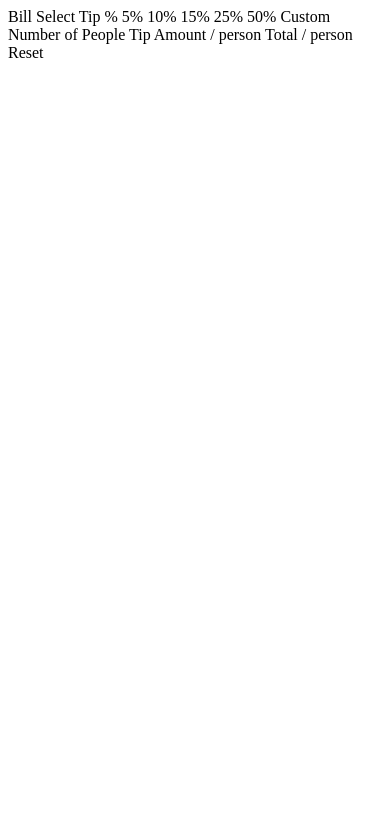
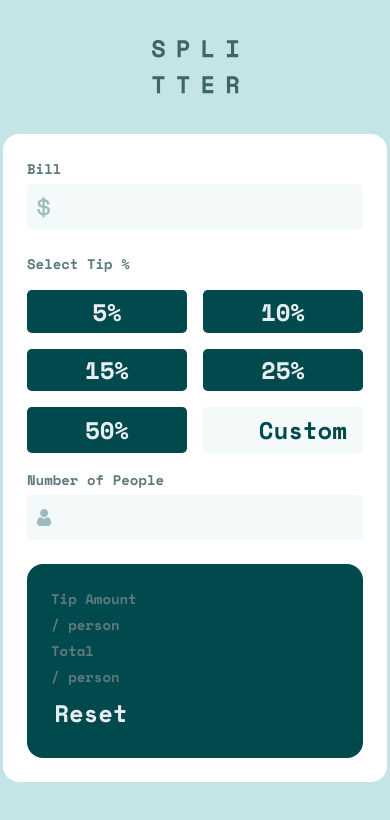
Before and after one commit to juliabush/tip-calculator-app, a plain HTML site: page index.html in a window 390 px wide. Drawn offline with nearby package versions, Linux system fonts and the light colour scheme.

Commit message:
Most of the mobile sdesign done

```diff
--- a/index.html
+++ b/index.html
@@ -5,31 +5,45 @@
   <meta name="viewport" content="width=device-width, initial-scale=1.0"> <!-- displays site properly based on user's device -->
 
   <link rel="icon" type="image/png" sizes="32x32" href="./images/favicon-32x32.png">
-
+  <link rel="stylesheet" href="style.css">
   <title>Julia | Tip calculator app</title>
-
+  <script defer src="main.js"></script>
 </head>
 <body>
-
-  Bill
-
+<main class="calculator-website__container">
+  <img src="/images/logo.svg" alt="" class="company__logo">
+  <article class="calculator-component__container">
+        <p class="bill__label">Bill</p>
+        <input type="number" class="input bill">
+<p class="tip-buttons__label">
   Select Tip %
-  5%
-  10%
-  15%
-  25%
-  50%
-  Custom
-
-  Number of People
-
-  Tip Amount
-  / person
-
-  Total
-  / person
-
-  Reset
-
+</p>
+<section class="tip-buttons__grid">
+  <button>5%</button>
+  <button>10%</button>
+  <button>15%</button>
+  <button>25%</button>
+  <button>50%</button>
+  <input type="number" placeholder="Custom" class="input tip" id="tip"></input>
+</section>
+<p class="ppl-label">Number of People</p>
+<input type="number" class="input ppl">
+<section class="tip-result__conatiner">
+  <div class="tip-flex__row">
+    <div class="tip-mini__flex-row">
+      <p class="tip-title">Tip Amount</p>
+  <p class="tip-caption">/ person</p>
+    </div>
+  </div>
+  <div class="tip-flex__row">
+    <div class="tip-mini__flex-row">
+      <p class="tip-title">Total</p>
+      <p class="tip-caption">/ person</p>
+    </div>
+  </div>
+  <button class="reset-button">Reset</button>
+</section>
+  </article>
+</main>
 </body>
 </html>
--- a/style.css
+++ b/style.css
@@ -0,0 +1,162 @@
+@import url('https://fonts.googleapis.com/css2?family=Space+Mono:ital,wght@0,400;0,700;1,400;1,700&display=swap');
+
+:root {
+    /* Fonts */
+    --ff-main: 'Space Mono';
+    --font-size-inputs: 1.5rem;
+    --fw-main: 700;
+
+    /* Colors */
+         /* ### Primary */
+        --clr-Strongcyan: hsl(172, 67%, 45%);
+
+        /* ### Neutral */
+
+        --clr-Verydarkcyan: hsl(183, 100%, 15%);
+        --clr-Darkgrayishcyan: hsl(186, 14%, 43%);
+        --clr-Grayishcyan: hsl(184, 14%, 56%);
+        --clr-Lightgrayishcyan: hsl(185, 41%, 84%);
+        --clr-Verylightgrayishcyan: hsl(189, 41%, 97%);
+        --clr-White: hsl(0, 0%, 100%);
+
+}
+/* 1. Use a more-intuitive box-sizing model */
+*, *::before, *::after {
+    box-sizing: border-box;
+  }
+
+  /* 2. Remove default margin */
+  * {
+    margin: 0;
+  }
+
+  body {
+    /* 3. Add accessible line-height */
+    line-height: 1.5;
+    /* 4. Improve text rendering */
+    -webkit-font-smoothing: antialiased;
+  }
+
+  /* 5. Improve media defaults */
+  img, picture, video, canvas, svg {
+    display: block;
+    max-width: 100%;
+  }
+
+  /* 6. Inherit fonts for form controls */
+  input, button, textarea, select {
+    font: inherit;
+  }
+
+  /* 7. Avoid text overflows */
+  p, h1, h2, h3, h4, h5, h6 {
+    overflow-wrap: break-word;
+  }
+
+  /* 8. Improve line wrapping */
+  p {
+    text-wrap: pretty;
+  }
+  h1, h2, h3, h4, h5, h6 {
+    text-wrap: balance;
+  }
+
+  /*
+    9. Create a root stacking context
+  */
+  #root, #__next {
+    isolation: isolate;
+  }
+  html {
+    height: 100%;
+    display: grid;
+    justify-content: center;
+    background-color: var(--clr-Lightgrayishcyan);
+  }
+  main {
+    display: grid;
+    background-color: var(--clr-Lightgrayishcyan);
+    font-family: var(--ff-main);
+    font-weight: var(--fw-main);
+  }
+   p {
+    color: var(--clr-Darkgrayishcyan);
+    font-size: 0.875rem;
+    margin-bottom: .3rem;
+   }
+  .company__logo {
+    justify-self: center;
+    margin: 2.5rem;
+  }
+  /* Chrome, Safari, Edge, Opera */
+  /* Removes the apperance of arrows for number values */
+input::-webkit-outer-spin-button,
+input::-webkit-inner-spin-button {
+  -webkit-appearance: none;
+  margin: 0;
+}
+  input {
+    margin-bottom: 1.5rem;
+    border: none;
+    padding: .3rem;
+    background-color: var(--clr-Verylightgrayishcyan);
+    border-radius: .3rem;
+    font-size: var(--font-size-inputs);
+    direction: rtl;
+    padding-right: .5rem;
+    color: var(--clr-Verydarkcyan);
+   outline: transparent;
+  }
+  input:focus{
+    outline: 2px solid var(--clr-Verydarkcyan);
+  }
+  .bill {
+    background-image: url(/images/icon-dollar.svg);
+    background-repeat: no-repeat;
+    background-position: 10px center;
+    background-size: 0.875rem;
+  }
+  .ppl {
+    background-image: url(/images/icon-person.svg);
+    background-repeat: no-repeat;
+    background-position: 10px center;
+    background-size: 0.875rem;
+  }
+  .tip {
+    width: 160px;
+    margin: 0;
+  }
+  .tip::placeholder {
+    padding-right: .5rem;
+    color: var(--clr-Verydarkcyan);
+  }
+  button {
+    padding: .2rem;
+    font-size: var(--font-size-inputs);
+    border: transparent;
+    border-radius: .3rem;
+    background-color: var(--clr-Verydarkcyan);
+    color: #ffffffe8;
+  }
+  .tip-buttons__label {
+    margin-bottom: 1rem;
+  }
+  .calculator-component__container {
+    background-color: var(--clr-White);
+    padding: 1.5rem;
+    border-radius: 1rem;
+    display: grid;
+    max-width: 400px;
+  }
+  .tip-result__conatiner {
+    background-color: var(--clr-Verydarkcyan);
+    border-radius: 1rem;
+    padding: 1.5em;
+  }
+  .tip-buttons__grid {
+    display: grid;
+    grid-template-columns: 1fr 1fr;
+    column-gap: 1rem;
+    row-gap: 1rem;
+    margin-bottom: 1rem;
+  }
```
